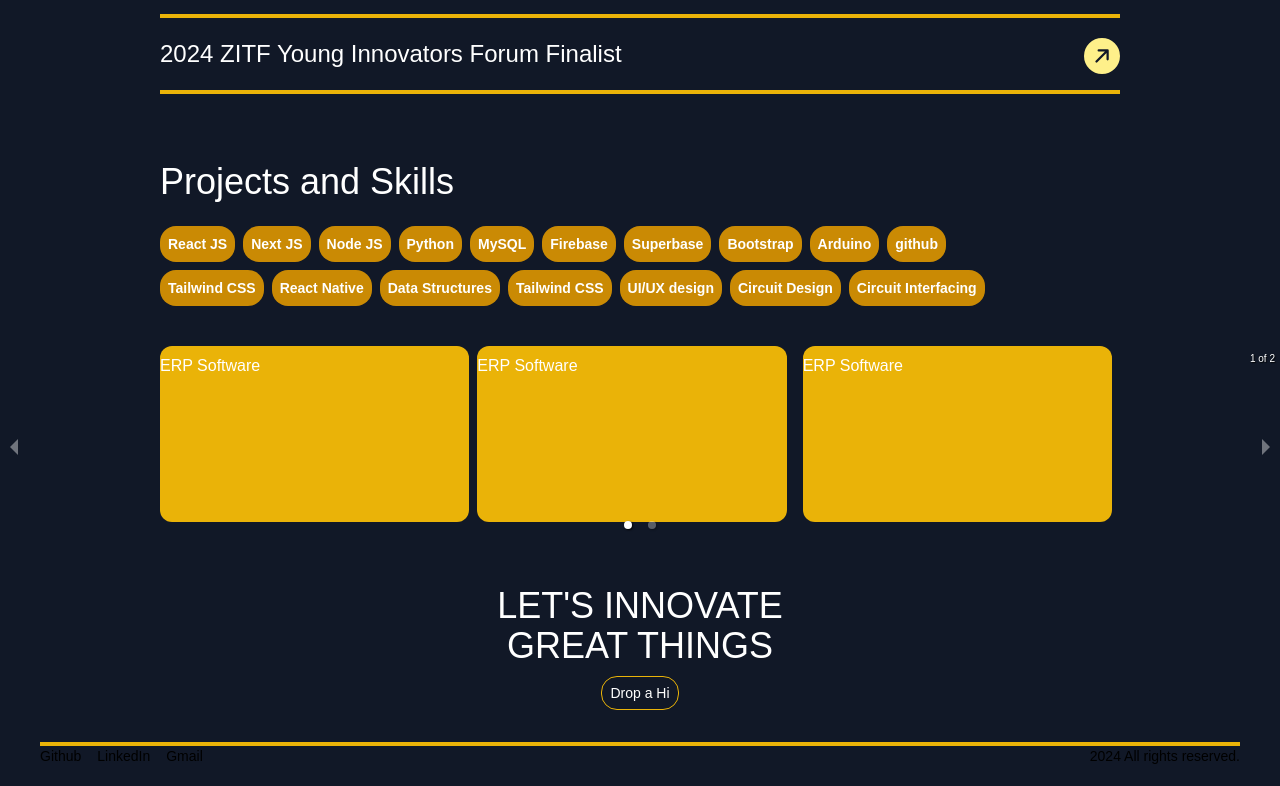
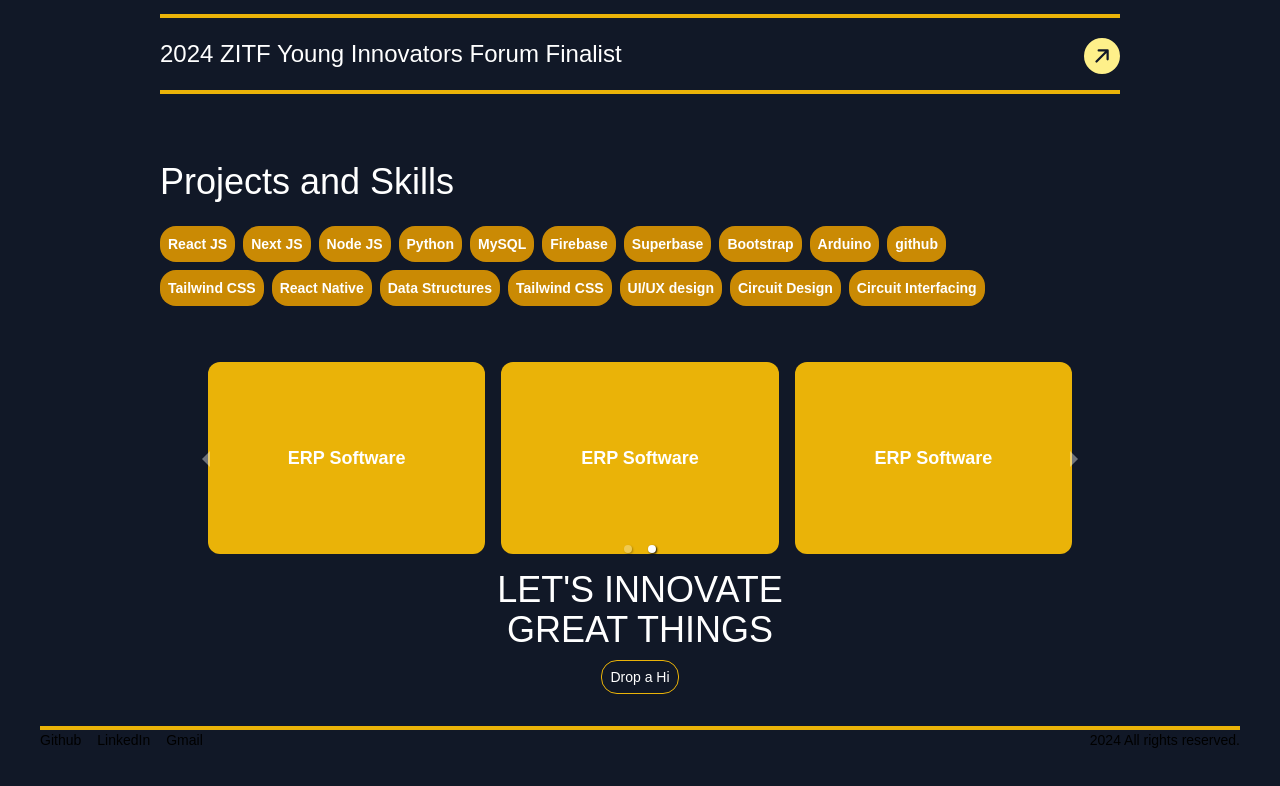
Before and after one commit to ThulaniTheProgrammer/franktheprogrammer, a Next.js app: page / in a window 1280 px wide. Shown: the part 814-1600 px from the top of the page. Built offline with nearby package versions, Linux system fonts and the light colour scheme.

Commit message:
mobile responsive

```diff
--- a/app/components/Carousel.jsx
+++ b/app/components/Carousel.jsx
@@ -1,67 +1,58 @@
 'use client';
 import React from 'react';
-import Image from 'next/image';
 import { Carousel } from 'react-responsive-carousel';
 import 'react-responsive-carousel/lib/styles/carousel.min.css';
 
 export default function Example() {
   return (
+    <div className="w-full flex justify-center">
       <Carousel
         autoPlay
         infiniteLoop
-      showStatus={true}
+        showStatus={false}
         showIndicators={true}
-      showThumbs={true}
-      interval={10000}
-
+        showThumbs={false}
+        interval={5000}
+        className="w-full max-w-sm md:max-w-xl lg:max-w-4xl"
       >
-      <div className='lg:flex hidden flex-row mx-40'>
-     <div className='h-1/3  rounded-xl w-1/3 bg-yellow-500  py-2'>
-     <a href=''>
-<div className='text-start h-40 '>ERP Software</div>
+        {/* Slide 1 */}
+        <div className="grid grid-cols-1 md:grid-cols-3 gap-4 p-4">
+          <div className="rounded-xl bg-yellow-500 p-4 text-center">
+            <a href="">
+              <div className="h-40 flex items-center justify-center text-lg font-semibold">ERP Software</div>
             </a>
           </div>
-
-     <div className='h-1/3 mx-2 rounded-xl w-1/3 bg-yellow-500  py-2'>
-     <a href=''>
-<div className='text-start h-40 '>ERP Software</div>
+          <div className="rounded-xl bg-yellow-500 p-4 text-center">
+            <a href="">
+              <div className="h-40 flex items-center justify-center text-lg font-semibold">ERP Software</div>
             </a>
           </div>
-
-     <div className='h-1/3 mx-2 rounded-xl w-1/3 bg-yellow-500  py-2'>
-     <a href=''>
-<div className='text-start h-40 '>ERP Software</div>
+          <div className="rounded-xl bg-yellow-500 p-4 text-center">
+            <a href="">
+              <div className="h-40 flex items-center justify-center text-lg font-semibold">ERP Software</div>
             </a>
           </div>
-
         </div>
 
-
-      <div>
-
-      <div className='flex flex-row mx-40 my-3'>
-     <div className='h-1/3  rounded-xl w-1/3 bg-yellow-500  py-2'>
-     <a href=''>
-<div className='text-start h-40 '>ERP Software</div>
+        {/* Slide 2 */}
+        <div className="grid grid-cols-1 md:grid-cols-3 gap-4 p-4">
+          <div className="rounded-xl bg-yellow-500 p-4 text-center">
+            <a href="">
+              <div className="h-40 flex items-center justify-center text-lg font-semibold">ERP Software</div>
             </a>
           </div>
-
-     <div className='h-1/3 mx-2 rounded-xl w-1/3 bg-yellow-500  py-2'>
-     <a href=''>
-<div className='text-start h-40 '>ERP Software</div>
+          <div className="rounded-xl bg-yellow-500 p-4 text-center">
+            <a href="">
+              <div className="h-40 flex items-center justify-center text-lg font-semibold">ERP Software</div>
             </a>
           </div>
-
-     <div className='h-1/3 mx-2 rounded-xl w-1/3 bg-yellow-500  py-2'>
-     <a href=''>
-<div className='text-start h-40 '>ERP Software</div>
+          <div className="rounded-xl bg-yellow-500 p-4 text-center">
+            <a href="">
+              <div className="h-40 flex items-center justify-center text-lg font-semibold">ERP Software</div>
             </a>
           </div>
-
-      </div>
-
-
         </div>
       </Carousel>
+    </div>
   );
 }
```
Lines whose indentation alone changed are shown as unchanged.
